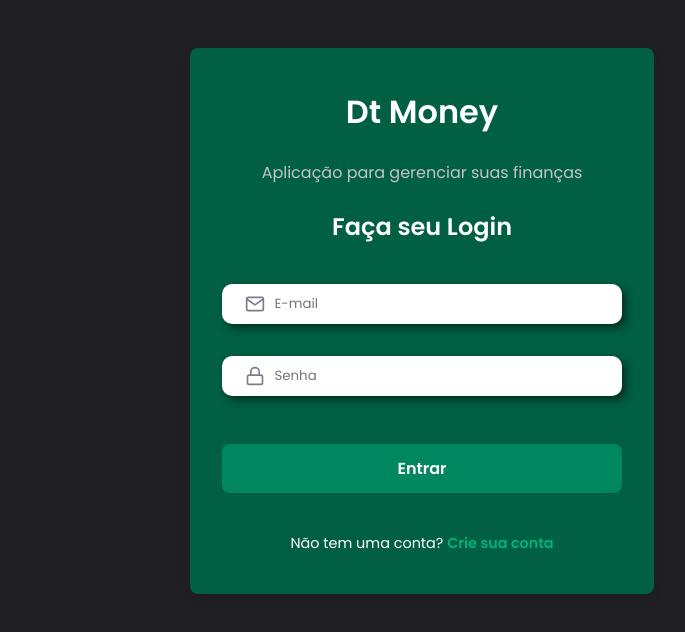
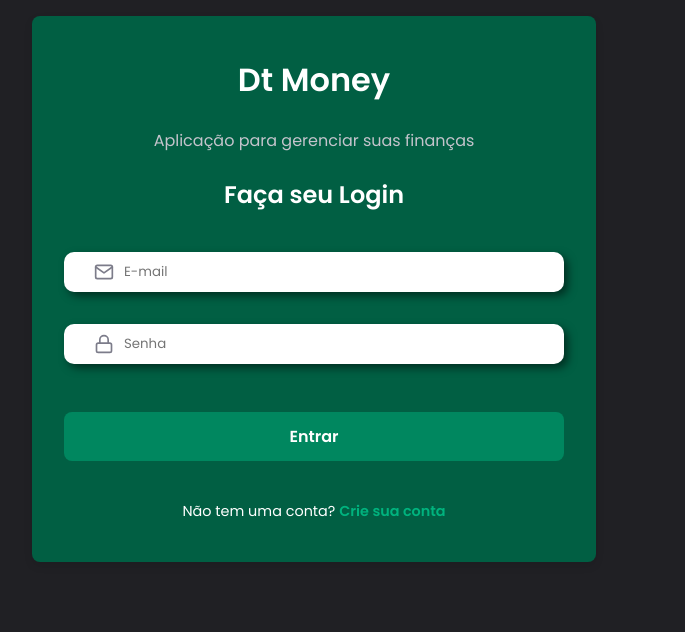
Before and after one commit to IvanM4rtin5/DtMoney-Frontend, a React (Create React App) app: page / in a window 1280 px wide. Shown: the top 632 px of the page, without its empty margins (326-1011 px from the left). Built offline with nearby package versions, Linux system fonts and the light colour scheme.

Commit message:
alterando os problemas da brancha main

```diff
--- a/src/components/Input/styles.ts
+++ b/src/components/Input/styles.ts
@@ -24,6 +24,7 @@ box-shadow: 4px 4px 8px rgba(0, 0, 0, 0.5);
     border: 0;
 
     &:placeholder{
+        margin-left:-100px;
         color: var(--gray4);
     }
 }
@@ -35,6 +36,6 @@ input:focus {
 }
 > svg {
         color: var(--gray5);
-        margin-left: -115px;
+        margin-left: -200px;
     }
 `;
--- a/src/components/TransactionsTable/index.tsx
+++ b/src/components/TransactionsTable/index.tsx
@@ -5,7 +5,7 @@ import { useTransactions, Transaction } from "../../hook/TransactionsContext"
 import { api } from "../../service/api"
 
 export const TransactionsTable = () => {
-  const { transactions, deleteTransaction } = useTransactions()
+  const { transactions, deleteTransaction, setTransactions } = useTransactions()
   const [isModalOpen, setIsModalOpen] = useState(false)
   const [editingTransaction, setEditingTransaction] =
     useState<Transaction | null>(null)
@@ -13,9 +13,12 @@ export const TransactionsTable = () => {
   useEffect(() => {
     api
       .get("/transactions")
-      .then((response) => console.log(response.data))
-      .catch((error) => console.log("erro ao buscar transações",error))
-  }, [])
+      .then((response) => {
+        console.log(response.data);
+        setTransactions(response.data);
+      })
+      .catch((error) => console.log("erro ao buscar transações", error));
+  }, []);
 
   function handleOpenEditModal(transaction: Transaction) {
     setEditingTransaction(transaction)
--- a/src/hook/TransactionsContext.tsx
+++ b/src/hook/TransactionsContext.tsx
@@ -29,6 +29,7 @@ interface TransactionContextData {
   deleteTransaction: (transactionId: number) => Promise<void>
   isLoading: boolean
   error: string | null
+  setTransactions: (transactions: Transaction[]) => void
 }
 
 const TransactionContext = createContext<TransactionContextData>(
@@ -141,6 +142,7 @@ export const TransactionProvider = ({
         deleteTransaction,
         isLoading,
         error,
+        setTransactions,
       }}
     >
       {children}
--- a/src/hook/auth.tsx
+++ b/src/hook/auth.tsx
@@ -1,6 +1,6 @@
 import { api } from "../service/api";
 import { useNavigate } from "react-router-dom";
-import { createContext, useContext, useState} from 'react';
+import { createContext, useContext, useState, useEffect} from 'react';
 
 interface AuthContextData {
   user: User | null;
@@ -18,18 +18,19 @@ const AuthContext = createContext<AuthContextData>({} as AuthContextData);
 
 export function AuthProvider({ children }: { children: React.ReactNode }) {
   const navigate = useNavigate();
+  const [user, setUser] = useState<User | null>(null);
+  const [loading, setLoading] = useState(true);
 
-  const [user, setUser] = useState<User | null>(() => {
-    // Recupera o usuário do localStorage no carregamento inicial
-    const userData = localStorage.getItem('user');
-    const token = localStorage.getItem("@dtmoney:token");
+    useEffect(() => {
+      const userData = localStorage.getItem('@dtmoney:user');
+      const token = localStorage.getItem('@dtmoney:token');
 
-    if (userData && token) {
-      api.defaults.headers.common["Authorization"] = `Bearer ${token}`;
-      return JSON.parse(userData);
-    }
-    return null;
-  });
+      if (userData && token) {
+        api.defaults.headers.common["Authorization"] = `Bearer ${token}`;
+        setUser(JSON.parse(userData));
+      }
+      setLoading(false);
+    },[]);
 
   async function signIn({ email, password }: { email: string; password: string }) {
     try {
@@ -57,7 +58,7 @@ export function AuthProvider({ children }: { children: React.ReactNode }) {
   }
 
   function signOut() {
-    localStorage.removeItem('@dtmoney:user'); // Remove o usuário do localStorage
+    localStorage.removeItem('@dtmoney:user');
     localStorage.removeItem('@dtmoney:token');
 
     delete api.defaults.headers.common["Authorization"];
@@ -66,11 +67,15 @@ export function AuthProvider({ children }: { children: React.ReactNode }) {
     navigate('/');
   }
 
+  if (loading) {
+    return null;
+  }
+
   return (
     <AuthContext.Provider value={{
       signIn,
       signOut,
-      user: user || null // Corrigido aqui para refletir o estado correto
+      user: user || null
     }}>
       {children}
     </AuthContext.Provider>
--- a/src/pages/signin/styles.ts
+++ b/src/pages/signin/styles.ts
@@ -1,10 +1,10 @@
 import styled from "styled-components";
 
 export const Container = styled.div`
-  /* display: flex; */
+  display: flex;
   flex-direction: column;
   align-items: center;
-  justify-content: flex-start; /* Centraliza o conteúdo verticalmente abaixo do Header */
+  justify-content: flex-start;
   min-height: 100vh;
   background: var(--gray2);
   padding: 1rem;
@@ -12,18 +12,16 @@ export const Container = styled.div`
 
 export const Form = styled.div`
   width: 100%;
-  max-width: 400px;
+  max-width: 500px;
   display: flex;
   flex-direction: column;
-  margin-top: -3rem;
-  margin-left: 500px;
+  margin: 0 auto;
   gap: 1.5rem;
   background: var(--green-dark);
   padding: 2.5rem 2rem;
   border-radius: 0.5rem;
   box-shadow: 0 4px 8px rgba(0, 0, 0, 0.1);
   text-align: center;
-  margin-top: 2rem; /* Espaço abaixo do Header */
 
   h1 {
     font-size: 2rem;
@@ -56,25 +54,26 @@ export const Form = styled.div`
     text-decoration: underline;
   }
 
-  @media (max-width: 480px) {
-    padding: 1.5rem 1rem;
+  @media (max-width: 680px) {
+    margin: 3rem 3.5rem;
+    padding: 2.5rem 1rem;
     border-radius: 0.25rem;
 
     h1 {
+      font-size: 2rem;
+    }
+
+    h2 {
       font-size: 1.5rem;
     }
 
-    h2 {
-      font-size: 1.2rem;
-    }
-
     p {
-      font-size: 0.85rem;
+      font-size: 1rem;
     }
 
     button {
-      font-size: 0.9rem;
-      padding: 0.75rem 1rem;
+      font-size: 1rem;
+      padding: 0.75rem 0.5rem;
     }
   }
 `;
--- a/src/pages/signup/styles.ts
+++ b/src/pages/signup/styles.ts
@@ -1,10 +1,10 @@
 import styled from "styled-components";
 
 export const Container = styled.div`
-  /* display: flex; */
+  display: flex;
   flex-direction: column;
   align-items: center;
-  justify-content: flex-start; /* Centraliza o conteúdo verticalmente abaixo do Header */
+  justify-content: flex-start;
   min-height: 100vh;
   background: var(--gray2);
   padding: 1rem;
@@ -12,18 +12,16 @@ export const Container = styled.div`
 
 export const Form = styled.div`
   width: 100%;
-  max-width: 400px;
+  max-width: 500px;
   display: flex;
   flex-direction: column;
-  margin-top: -3rem;
-  margin-left: 500px;
+  margin: 0 auto;
   gap: 1.5rem;
   background: var(--green-dark);
   padding: 2.5rem 2rem;
   border-radius: 0.5rem;
   box-shadow: 0 4px 8px rgba(0, 0, 0, 0.1);
   text-align: center;
-  margin-top: 2rem; /* Espaço abaixo do Header */
 
   h1 {
     font-size: 2rem;
@@ -44,6 +42,7 @@ export const Form = styled.div`
   button {
     margin-top: 1rem;
   }
+
   a {
     display: block;
     margin-top: 0.5rem;
@@ -55,25 +54,26 @@ export const Form = styled.div`
     text-decoration: underline;
   }
 
-  @media (max-width: 480px) {
-    padding: 1.5rem 1rem;
+  @media (max-width: 680px) {
+    margin: 3rem 3.5rem;
+    padding: 2.5rem 1rem;
     border-radius: 0.25rem;
 
     h1 {
+      font-size: 2rem;
+    }
+
+    h2 {
       font-size: 1.5rem;
     }
 
-    h2 {
-      font-size: 1.2rem;
-    }
-
     p {
-      font-size: 0.85rem;
+      font-size: 1rem;
     }
 
     button {
-      font-size: 0.9rem;
-      padding: 0.75rem 1rem;
+      font-size: 1rem;
+      padding: 0.75rem 0.5rem;
     }
   }
 `;
@@ -91,8 +91,5 @@ span {
   &:hover {
     color: var(--green);
   }
-  Link{
-    text-decoration: none;
-  }
 }`
 ;
--- a/src/router/app.routes.tsx
+++ b/src/router/app.routes.tsx
@@ -1,5 +1,4 @@
 import { Route, Routes } from "react-router-dom";
-
 import { Transactions } from "../pages/transactions";
 
 
--- a/src/router/auth.routes.tsx
+++ b/src/router/auth.routes.tsx
@@ -1,10 +1,15 @@
-import { Routes, Route } from "react-router-dom"
-import {} from "react-router-dom"
-
+import { Routes, Route, Navigate } from "react-router-dom"
+import { useAuth } from "../hook/auth"
 import { SignIn } from "../pages/signin";
 import { SignUp } from "../pages/signup";
 
 export function AuthRoutes() {
+  const { user } = useAuth();
+
+  if (user) {
+    return <Navigate to="/transactions" replace />;
+  }
+
   return (
     <Routes>
       <Route path="/" element={<SignIn/>} />
--- a/src/router/index.tsx
+++ b/src/router/index.tsx
@@ -1,8 +1,7 @@
 import { Routes, Route, Navigate } from "react-router-dom";
-import { SignIn } from "../pages/signin";
-import { SignUp } from "../pages/signup";
-import { Transactions } from "../pages/transactions";
 import { useAuth } from "../hook/auth";
+import { AppRoutes } from "./app.routes";
+import { AuthRoutes } from "./auth.routes";
 
 interface PrivateRouteProps {
   children: React.ReactNode;
@@ -10,25 +9,24 @@ interface PrivateRouteProps {
 
 function PrivateRoute({ children }: PrivateRouteProps) {
   const { user } = useAuth();
-  console.log("Usuário autenticado:", user);
 
   return user ? <>{children}</> : <Navigate to="/" />;
 }
 
 export function Router() {
+  const { user } = useAuth();
+
   return (
-
       <Routes>
         {/* Rotas públicas */}
-        <Route path="/" element={<SignIn />} />
-        <Route path="/register" element={<SignUp />} />
+        <Route path="/" element={<AuthRoutes />} />
 
         {/* Rotas protegidas */}
         <Route
           path="/transactions"
           element={
             <PrivateRoute>
-              <Transactions />
+              <AppRoutes />
             </PrivateRoute>
           }
         />
```
Also changed, not shown: src/App.tsx (+5 -5 lines).
